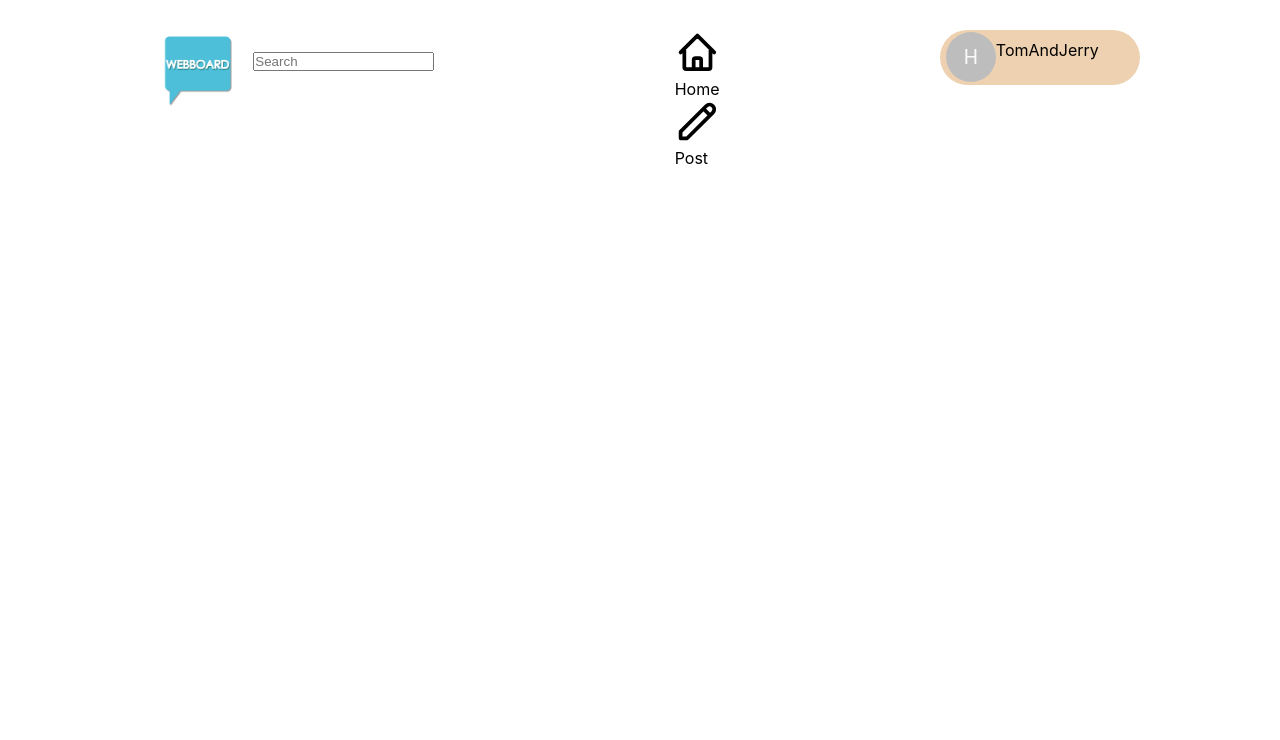
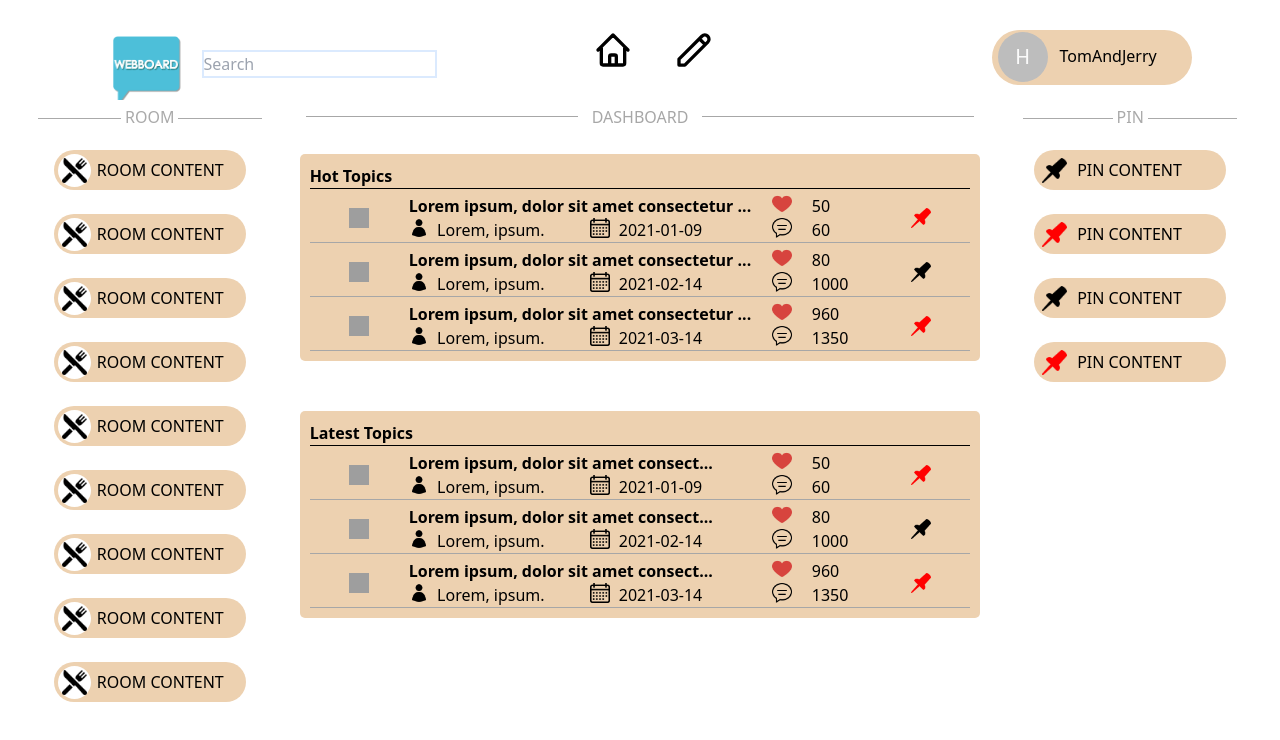
Before and after one commit to SupawiriyaSaranarak/GroupProjectWebboardFrontEnd, a React (Create React App) app: page / in a window 1280 px wide. Shown: the top 740 px of the page. Built offline with nearby package versions, Linux system fonts and the light colour scheme; grey boxes are pictures that could not be loaded.

Commit message:
npm i react-modal

```diff
--- a/package.json
+++ b/package.json
@@ -13,6 +13,7 @@
     "jwt-decode": "^3.1.2",
     "react": "^17.0.2",
     "react-dom": "^17.0.2",
+    "react-modal": "^3.13.1",
     "react-router-dom": "^5.2.0",
     "react-scripts": "4.0.3",
     "web-vitals": "^1.1.1"
--- a/src/App.css
+++ b/src/App.css
@@ -5,9 +5,9 @@
   /* font-family: 'K2D', sans-serif; */
 }
 
-/* @tailwind base;
+@tailwind base;
 @tailwind components;
-@tailwind utilities; */
+@tailwind utilities;
 
 /* BANK */
 /* PIN COMPONENT */
--- a/src/pages/HomePage.js
+++ b/src/pages/HomePage.js
@@ -1,19 +1,20 @@
 import React from "react";
-import Navbar from "../component/navbar"
+import Navbar from "../component/navbar";
 import TopicList from "../component/TopicList";
 import PinBar from "../components/PinBar";
 import RoomBar from "../components/RoomBar";
 
 import LOGO from "../img/LOGO.png";
-import { HomeIcon,PencilIcon } from "@heroicons/react/outline";
+import { HomeIcon, PencilIcon } from "@heroicons/react/outline";
+import { Modal } from "@material-ui/core";
 
 function HomePage() {
   return (
     <div>
-      <div style={{ height: "100px",padding:"30px" }} className="header">
-        <Navbar Icon={HomeIcon} Icon2={PencilIcon }/>
+      <div style={{ height: "100px", padding: "30px" }} className="header">
+        <Navbar Icon={HomeIcon} Icon2={PencilIcon} />
       </div>
-      {/* <div className="content-body">
+      <div className="content-body">
         <div className="margin-right"></div>
         <div className="content-body-room">
           <RoomBar />
@@ -23,7 +24,8 @@ function HomePage() {
           <PinBar />
         </div>
         <div className="margin-left"></div>
-      </div> */}
+      </div>
+      <Modal></Modal>
     </div>
   );
 }
```
Also changed, not shown: 1 other file (tests, documents, lock files or other folders).
